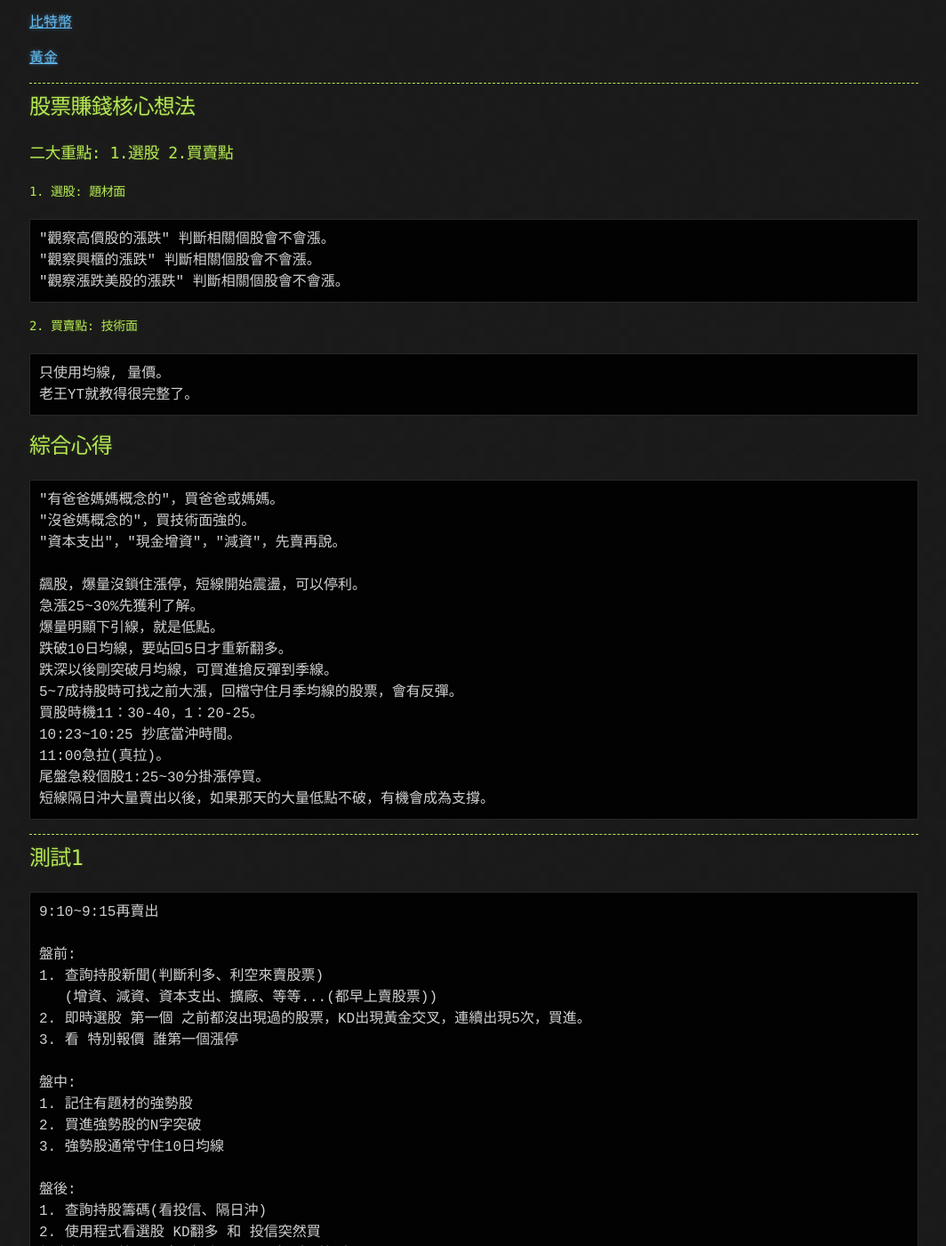
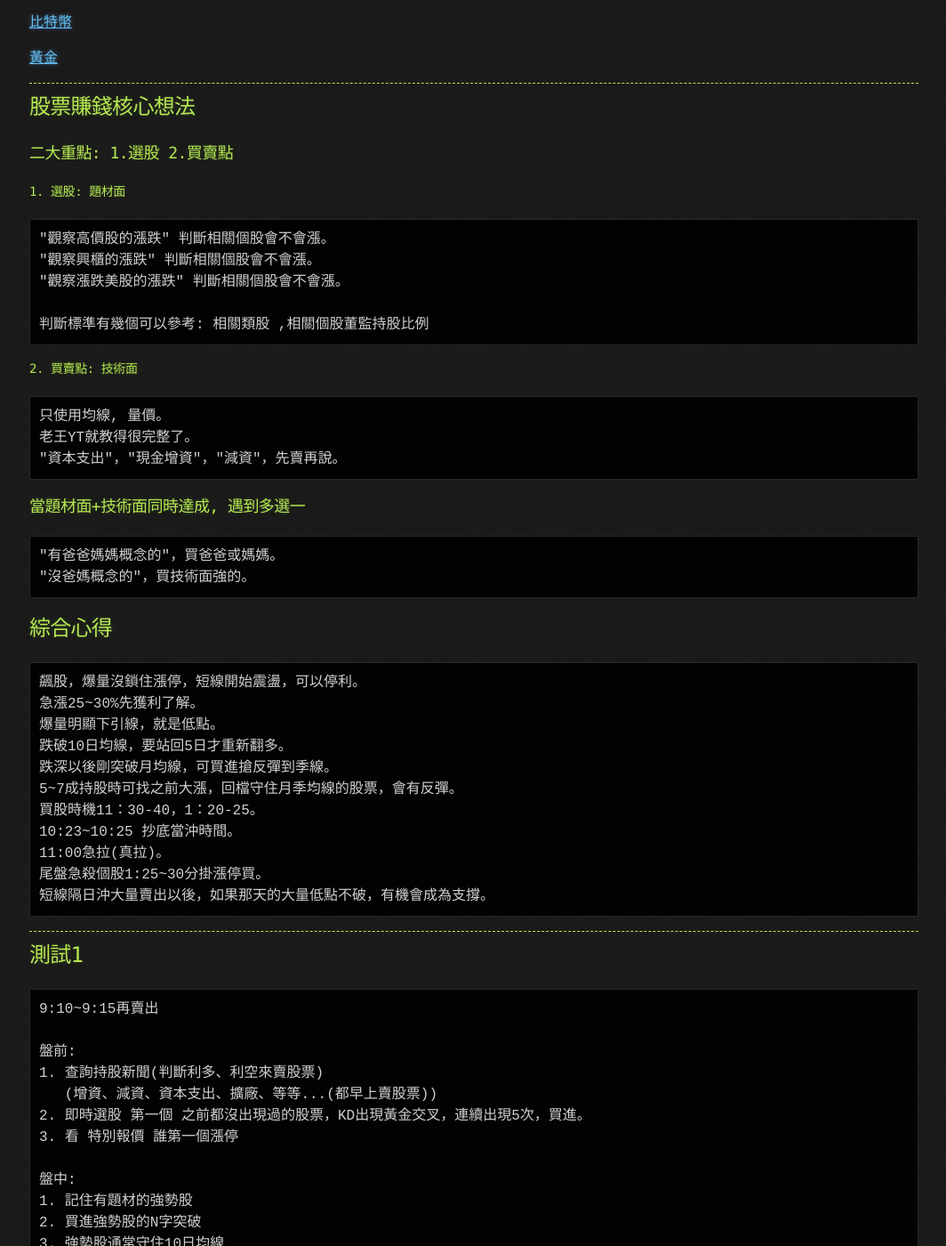
Before and after one commit to lepg5487/Stock_God, a Jekyll site: the page built from experience.md, in a window 1280 px wide and 1400 px high, scrolled down 525 px. Shown: the whole window at 89% size, without its empty margins (107-1171 px from the left). Built offline with Jekyll 4.4.1, drawn with Linux system fonts in a browser that asks for light colours; our own code applies the rules of GitHub Pages for plain Markdown files.

Commit message:
Update experience.md

````diff
--- a/experience.md
+++ b/experience.md
@@ -29,19 +29,23 @@ layout: testlayouts
 "觀察高價股的漲跌" 判斷相關個股會不會漲。
 "觀察興櫃的漲跌" 判斷相關個股會不會漲。
 "觀察漲跌美股的漲跌" 判斷相關個股會不會漲。
+
+判斷標準有幾個可以參考: 相關類股 ,相關個股董監持股比例
 ```
 #### 2. 買賣點: 技術面
 ```
 只使用均線, 量價。
 老王YT就教得很完整了。
+"資本支出"，"現金增資"，"減資"，先賣再說。
+```
+### 當題材面+技術面同時達成, 遇到多選一
+```
+"有爸爸媽媽概念的"，買爸爸或媽媽。
+"沒爸媽概念的"，買技術面強的。
 ```
 
 ## 綜合心得
 ```
-"有爸爸媽媽概念的"，買爸爸或媽媽。
-"沒爸媽概念的"，買技術面強的。
-"資本支出"，"現金增資"，"減資"，先賣再說。
-
 飆股，爆量沒鎖住漲停，短線開始震盪，可以停利。
 急漲25~30%先獲利了解。
 爆量明顯下引線，就是低點。
````
